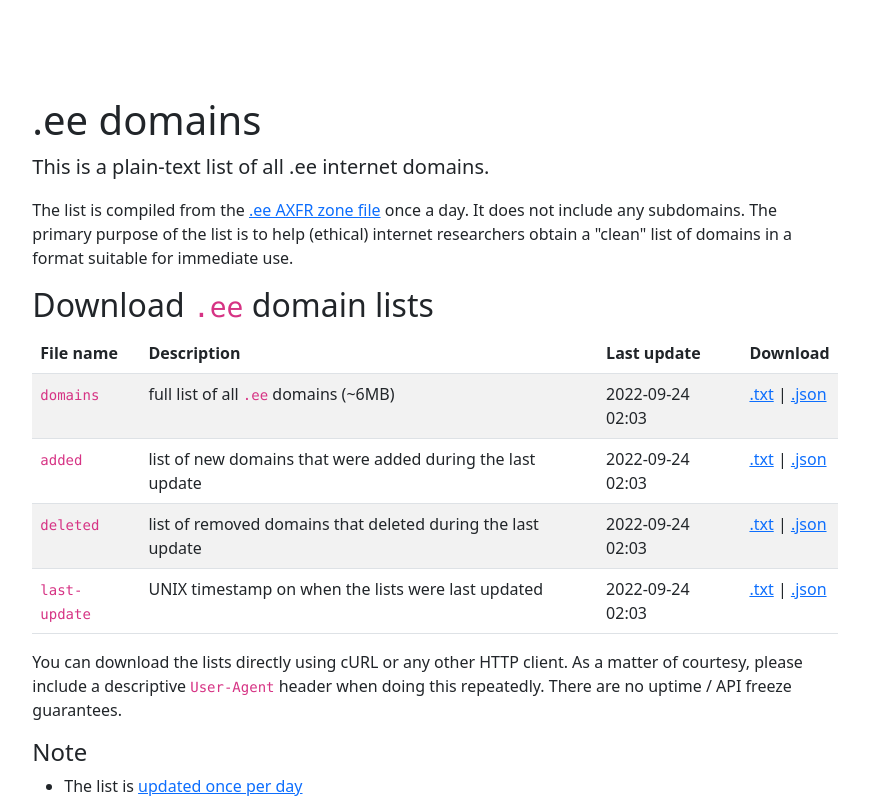
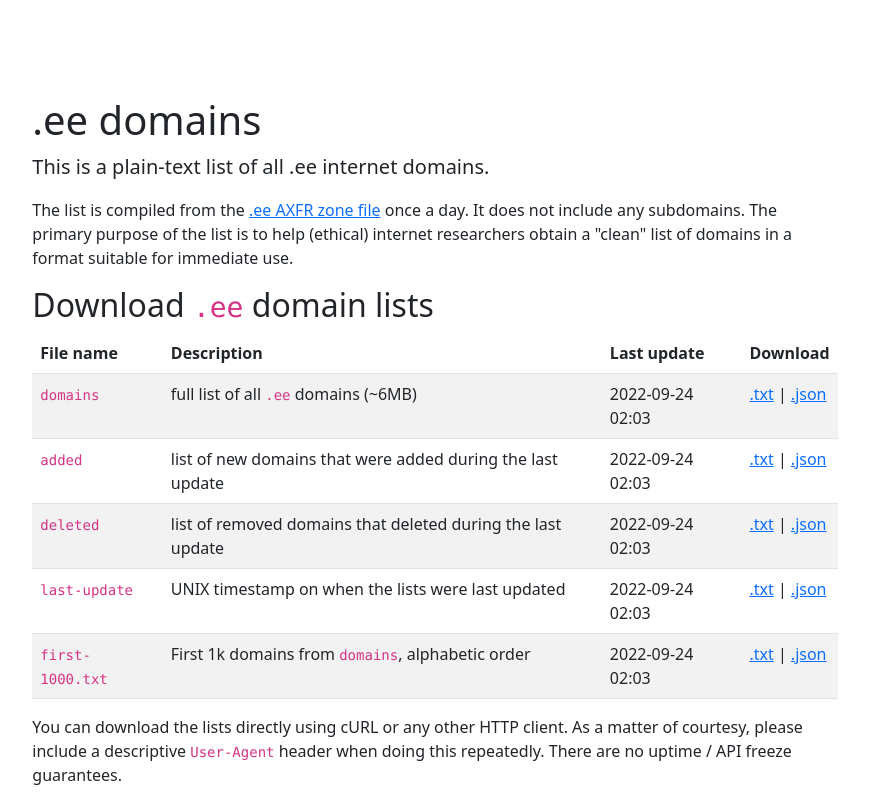
Before and after one commit to anroots/ee-domains, a Nuxt app: page / in a window 1280 px wide. Shown: the top 800 px of the page, without its empty margins (205-1074 px from the left). Built offline with nearby package versions, Linux system fonts and the light colour scheme; no server answers.

Commit message:
Link first 1k file

```diff
--- a/pages/index.vue
+++ b/pages/index.vue
@@ -62,6 +62,15 @@
             <a href="/lists/last-update.json">.json</a>
           </td>
         </tr>
+        <tr>
+          <td><code>first-1000.txt</code></td>
+          <td>First 1k domains from <code>domains</code>, alphabetic order</td>
+          <td>{{ lastUpdate }}</td>
+          <td>
+            <a href="/lists/first-1000.txt">.txt</a> |
+            <a href="/lists/first-1000.json">.json</a>
+          </td>
+        </tr>
       </tbody>
     </table>
 
```
Also changed, not shown: 1 other file (tests, documents, lock files or other folders).
